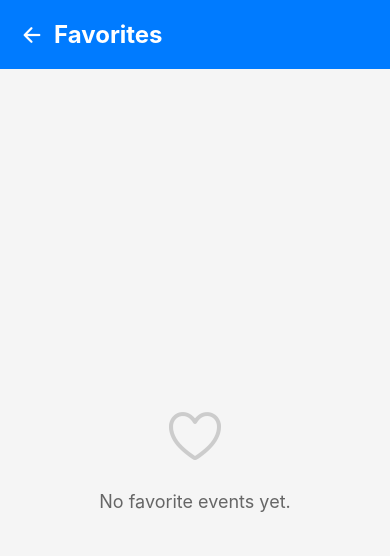
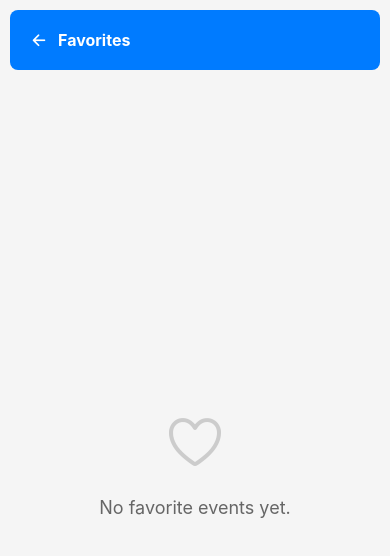
Before and after one commit to davidojo1144/Event-Explorer, a React Native app in the folder EventExplorerExpo/: screen /Favorites in a window 390 px wide. Shown: the top 556 px of the page. Built offline with nearby package versions, Linux system fonts and the light colour scheme.

Commit message:
Event explorer expo implementations final push

```diff
--- a/EventExplorerExpo/src/screens/EventDetailsScreen.tsx
+++ b/EventExplorerExpo/src/screens/EventDetailsScreen.tsx
@@ -63,7 +63,7 @@ const EventDetailsScreen: React.FC<EventDetailsScreenProps> = ({ route, navigati
     <SafeAreaView edges={['top', 'left', 'right']} style={styles.container}>
       <View style={styles.header}>
         <TouchableOpacity style={styles.backButton} onPress={() => navigation.goBack()}>
-          <Ionicons name="arrow-back" size={24} color="#fff" />
+          <Ionicons name="arrow-back" size={18} color="#fff" />
         </TouchableOpacity>
         <Text style={styles.headerTitle}>Event Details</Text>
       </View>
@@ -99,6 +99,8 @@ const styles = StyleSheet.create({
   header: {
     backgroundColor: '#007bff',
     padding: 20,
+    margin: 10,
+    borderRadius: 8,
     flexDirection: 'row',
     alignItems: 'center',
   },
@@ -106,7 +108,7 @@ const styles = StyleSheet.create({
     marginRight: 10,
   },
   headerTitle: {
-    fontSize: 24,
+    fontSize: 16,
     fontWeight: 'bold',
     color: '#fff',
   },
--- a/EventExplorerExpo/src/screens/EventListScreen.tsx
+++ b/EventExplorerExpo/src/screens/EventListScreen.tsx
@@ -76,9 +76,11 @@ const styles = StyleSheet.create({
     backgroundColor: '#007bff',
     padding: 20,
     alignItems: 'center',
+    margin: 10,
+    borderRadius: 8,
   },
   headerTitle: {
-    fontSize: 24,
+    fontSize: 16,
     fontWeight: 'bold',
     color: '#fff',
   },
--- a/EventExplorerExpo/src/screens/FavoritesScreen.tsx
+++ b/EventExplorerExpo/src/screens/FavoritesScreen.tsx
@@ -72,7 +72,7 @@ const FavoritesScreen: React.FC<FavoritesScreenProps> = ({ navigation }) => {
     <SafeAreaView edges={['top', 'left', 'right']} style={styles.container}>
       <View style={styles.header}>
         <TouchableOpacity style={styles.backButton} onPress={() => navigation.goBack()}>
-          <Ionicons name="arrow-back" size={24} color="#fff" />
+          <Ionicons name="arrow-back" size={18} color="#fff" />
         </TouchableOpacity>
         <Text style={styles.headerTitle}>Favorites</Text>
       </View>
@@ -101,6 +101,8 @@ const styles = StyleSheet.create({
   header: {
     backgroundColor: '#007bff',
     padding: 20,
+    margin: 10,
+    borderRadius: 8,
     flexDirection: 'row',
     alignItems: 'center',
   },
@@ -108,7 +110,7 @@ const styles = StyleSheet.create({
     marginRight: 10,
   },
   headerTitle: {
-    fontSize: 24,
+    fontSize: 16,
     fontWeight: 'bold',
     color: '#fff',
   },
```
